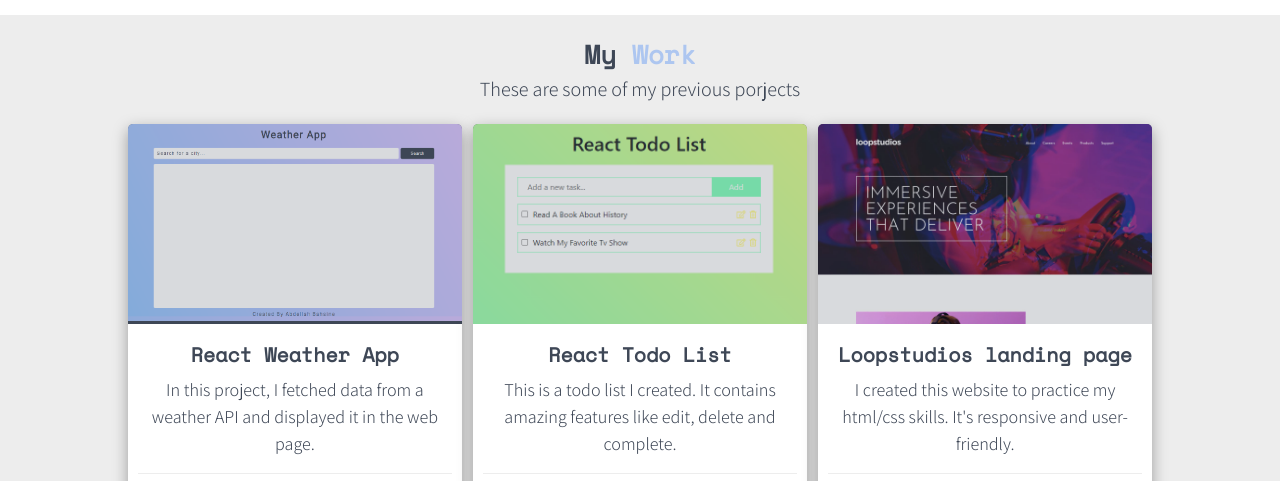
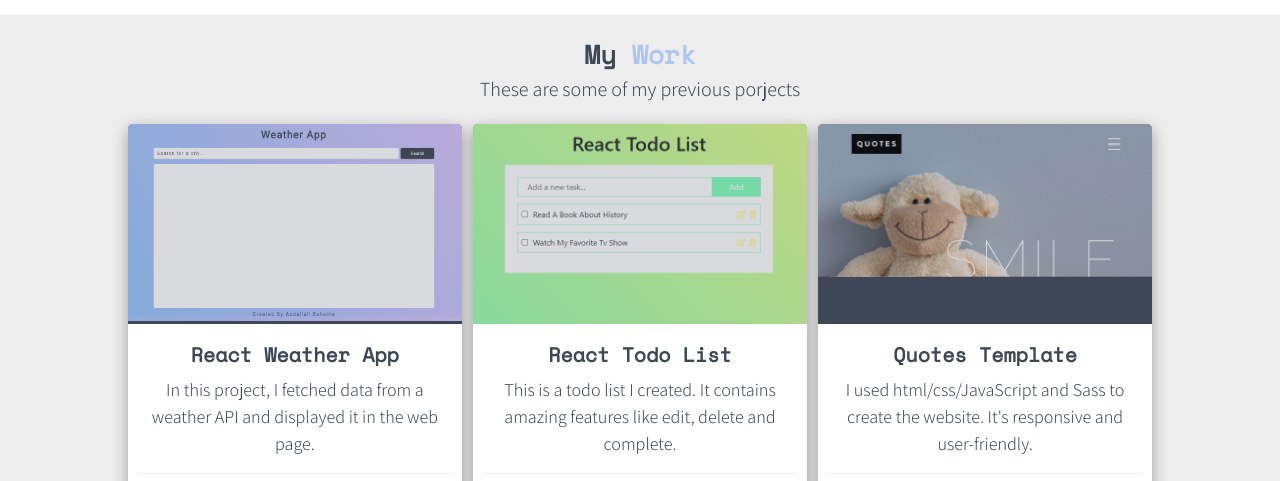
Before and after one commit to AbdellahBahsine/Portfolio-v1, a plain HTML site: page index.html in a window 1280 px wide. Shown: the part 760-1241 px from the top of the page. Drawn offline with nearby package versions, Linux system fonts and the light colour scheme.

Commit message:
added a new website to portfolio

```diff
--- a/index.html
+++ b/index.html
@@ -96,15 +96,15 @@
 
                     <div class="card">
                         <div class="card-img">
-                            <img src="./images/loopstudios.jpg" alt="">
+                            <img src="./images/quotes.PNG" alt="">
                         </div>
                         <div class="card-body">
-                            <h3 class="card-title">Loopstudios landing page</h3>
-                            <p class="card-text">I created this website to practice my html/css skills. It's responsive and user-friendly.</p>
+                            <h3 class="card-title">Quotes Template</h3>
+                            <p class="card-text">I used html/css/JavaScript and Sass to create the website. It's responsive and user-friendly.</p>
                             <div class="line"></div>
                             <div class="buttons">
-                                <a href="https://github.com/Paylo01/loopstudios-landing-page" target="_blank" class="preview"><i class="fas fa-desktop"></i> Preview</a>
-                                <a href="https://loopstudioslandingpage.netlify.app/" target="_blank" class="code"><i class="fas fa-file-code"></i> Code</a>
+                                <a href="https://github.com/AbdellahBahsine/quotes-template" target="_blank" class="preview"><i class="fas fa-desktop"></i> Preview</a>
+                                <a href="https://sleepy-leakey-0ec43a.netlify.app/" target="_blank" class="code"><i class="fas fa-file-code"></i> Code</a>
                             </div>
                         </div>
                     </div>
```
Also changed, not shown: images/quotes.PNG (added).
